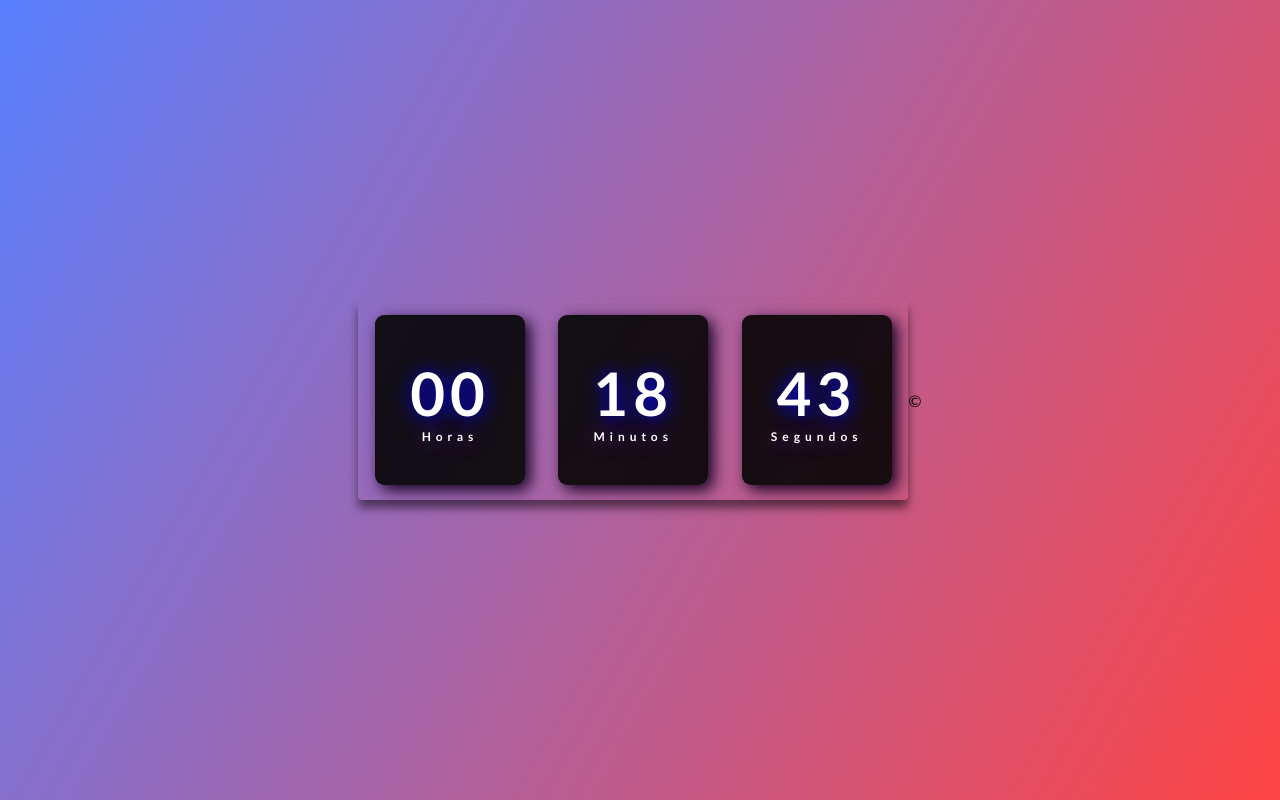
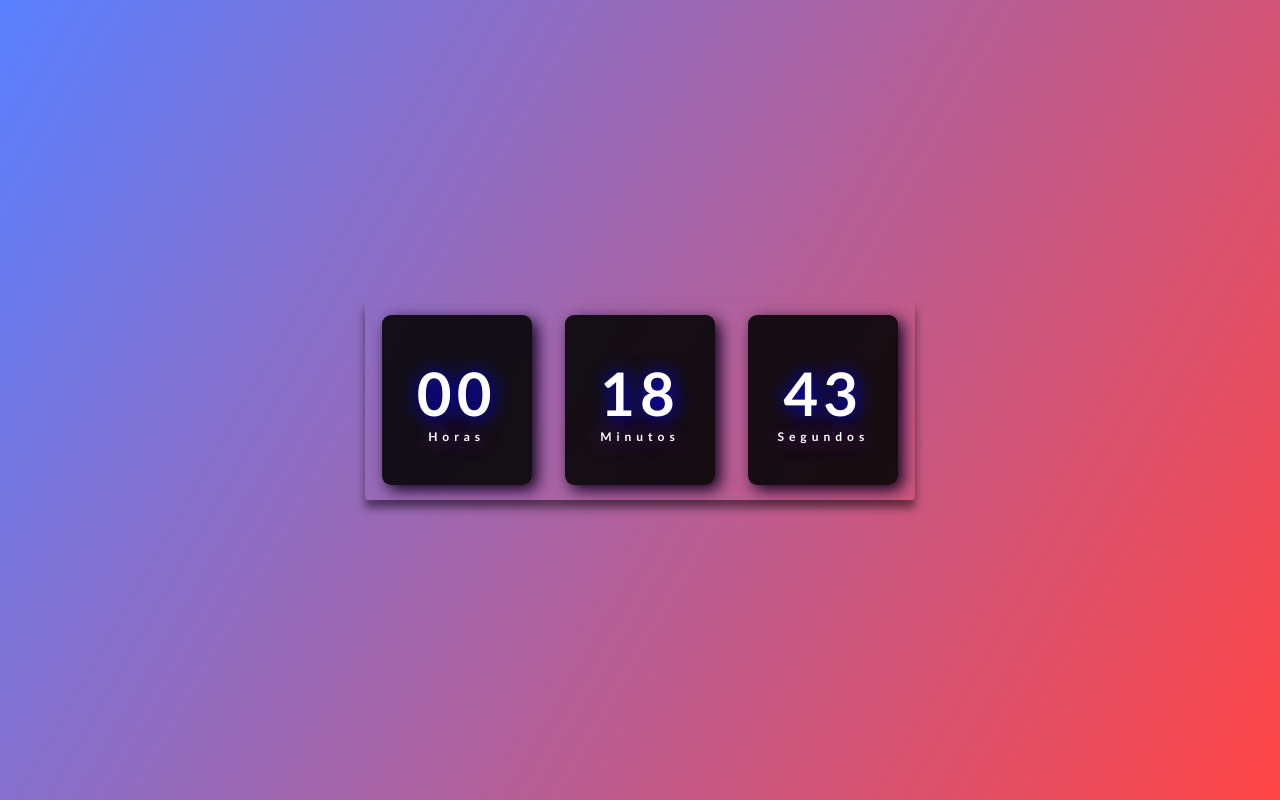
Before and after one commit to RobertDalexander/Relogio-Digital, a plain HTML site: page index.html in a window 1280 px wide. Drawn offline with Linux system fonts and the light colour scheme.

Commit message:
Update index.html

```diff
--- a/index.html
+++ b/index.html
@@ -7,6 +7,7 @@
     <link rel="stylesheet"  type="text/css" href="css/estilos.css">
     <title>Relógio Digital</title>
 </head>
+
 <body>
     <div class="relogio">
         <div>
@@ -25,9 +26,7 @@
     </div>
 
 
-   <div id="pe">
-        &copy;
-   </div>
+
 
 
     <script src="js/script.js"></script>
```
